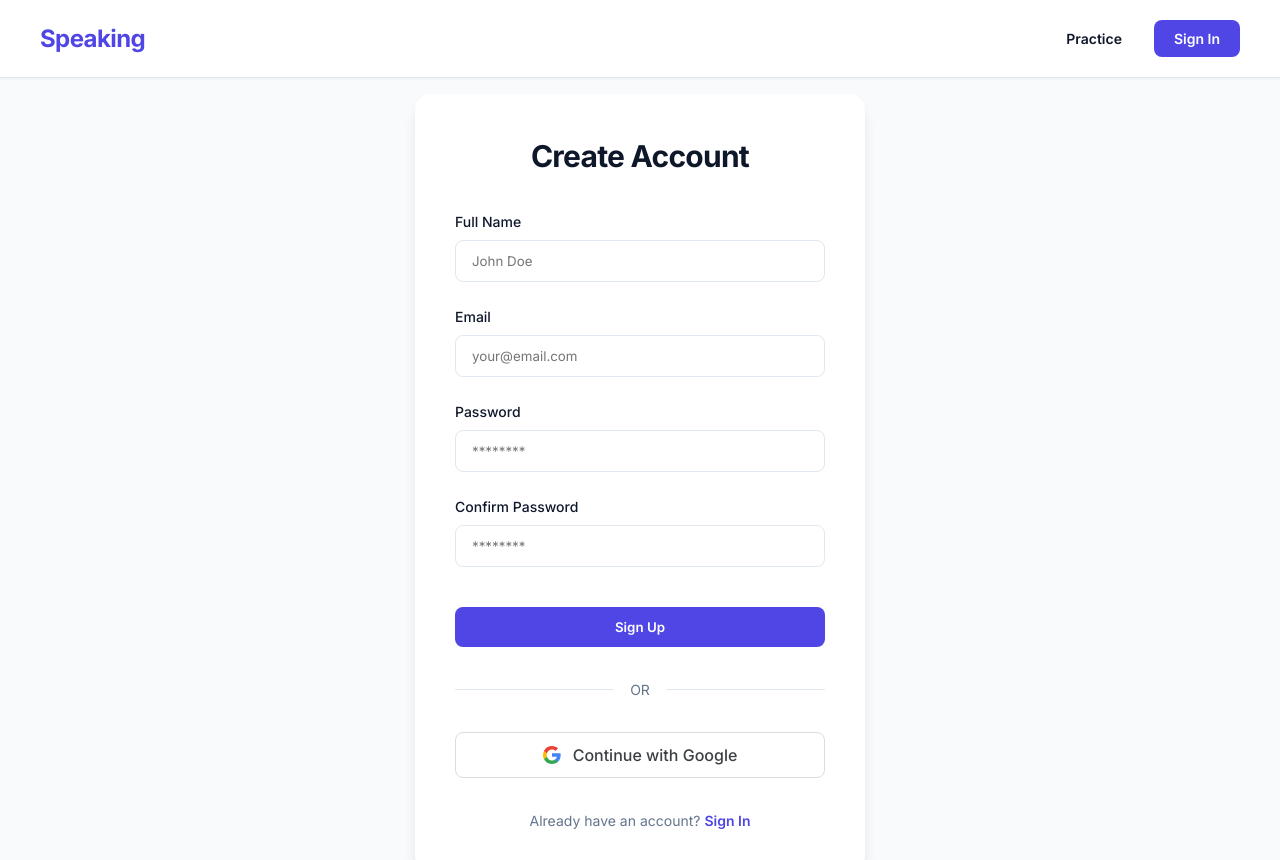
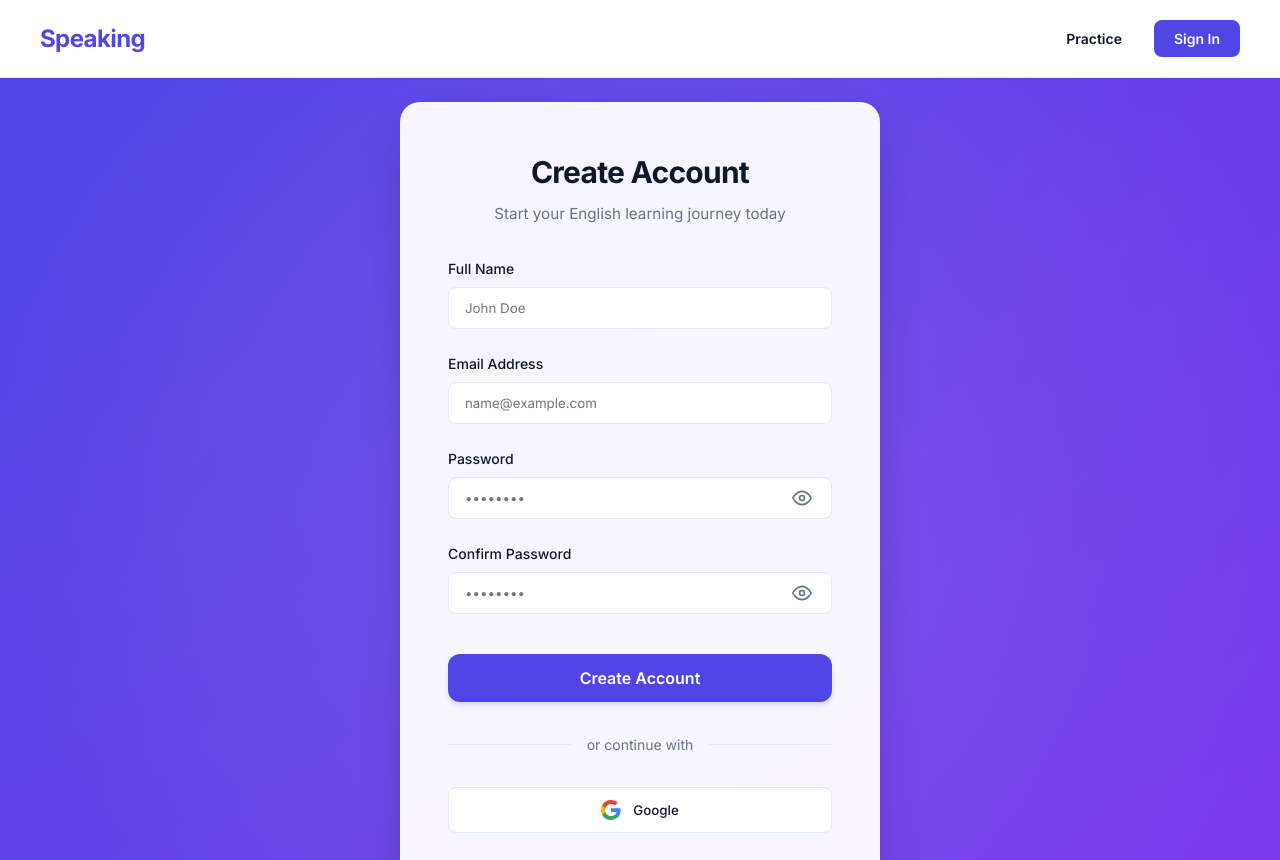
Before and after one commit to ismatullaevx/SpeakingForEnglish, a React (Vite) app: page /signup in a window 1280 px wide. Shown: the top 860 px of the page. Built offline with nearby package versions, Linux system fonts and the light colour scheme; no server answers; what groq-sdk would draw is missing.

Commit message:
feat: implement email confirmation flow and add password visibility toggles to sign-up page

```diff
--- a/src/index.css
+++ b/src/index.css
@@ -14,7 +14,8 @@
   --shadow-sm: 0 1px 2px 0 rgb(0 0 0 / 0.05);
   --shadow-md: 0 4px 6px -1px rgb(0 0 0 / 0.1), 0 2px 4px -2px rgb(0 0 0 / 0.1);
   --shadow-lg: 0 10px 15px -3px rgb(0 0 0 / 0.1), 0 4px 6px -4px rgb(0 0 0 / 0.1);
-  --radius: 1rem;
+  --radius: 1.25rem;
+  --auth-gradient: linear-gradient(135deg, #4f46e5 0%, #7c3aed 100%);
 }
 
 * {
@@ -76,17 +77,34 @@ button {
   display: flex;
   align-items: center;
   justify-content: center;
-  min-height: calc(100vh - 80px);
-  padding: 1rem;
+  min-height: 100vh;
+  padding: 1.5rem;
+  background: var(--auth-gradient);
+  position: relative;
+  overflow: hidden;
+}
+
+.auth-container::before {
+  content: '';
+  position: absolute;
+  width: 150%;
+  height: 150%;
+  background: radial-gradient(circle, rgba(255,255,255,0.1) 0%, transparent 60%);
+  top: -25%;
+  left: -25%;
+  pointer-events: none;
 }
 
 .auth-card {
-  background: var(--card-bg);
-  padding: 2.5rem;
+  background: rgba(255, 255, 255, 0.95);
+  backdrop-filter: blur(10px);
+  padding: 3rem;
   border-radius: var(--radius);
-  box-shadow: var(--shadow-lg);
+  box-shadow: 0 25px 50px -12px rgba(0, 0, 0, 0.25);
   width: 100%;
-  max-width: 450px;
+  max-width: 480px;
+  animation: fadeIn 0.6s cubic-bezier(0.16, 1, 0.3, 1);
+  z-index: 1;
 }
 
 .auth-card h2 {
@@ -125,21 +143,62 @@ button {
 .form-group input:focus {
   outline: none;
   border-color: var(--primary);
-  box-shadow: 0 0 0 3px rgba(79, 70, 229, 0.1);
+  box-shadow: 0 0 0 4px rgba(79, 70, 229, 0.15);
+}
+
+.password-input-wrapper {
+  position: relative;
+  display: flex;
+  align-items: center;
+}
+
+.password-input-wrapper input {
+  width: 100%;
+  padding-right: 3rem;
+}
+
+.password-toggle {
+  position: absolute;
+  right: 1rem;
+  background: none;
+  border: none;
+  color: var(--text-muted);
+  padding: 0.25rem;
+  display: flex;
+  align-items: center;
+  justify-content: center;
+  transition: color 0.2s;
+}
+
+.password-toggle:hover {
+  color: var(--primary);
 }
 
 .auth-button {
   background: var(--primary);
   color: white;
-  padding: 0.75rem;
+  padding: 0.875rem;
   border: none;
-  border-radius: 0.5rem;
+  border-radius: 0.75rem;
   font-weight: 600;
+  font-size: 1rem;
   margin-top: 1rem;
+  box-shadow: 0 4px 6px -1px rgba(79, 70, 229, 0.2);
 }
 
-.auth-button:hover {
+.auth-button:hover:not(:disabled) {
   background: var(--primary-hover);
+  transform: translateY(-1px);
+  box-shadow: 0 10px 15px -3px rgba(79, 70, 229, 0.3);
+}
+
+.auth-button:active:not(:disabled) {
+  transform: translateY(0);
+}
+
+.auth-button:disabled {
+  opacity: 0.7;
+  cursor: not-allowed;
 }
 
 .auth-divider {
--- a/src/pages/LoginPage.jsx
+++ b/src/pages/LoginPage.jsx
@@ -5,6 +5,7 @@ import { useAuth } from '../context/AuthContext';
 const LoginPage = () => {
     const [email, setEmail] = useState('');
     const [password, setPassword] = useState('');
+    const [showPassword, setShowPassword] = useState(false);
     const [error, setError] = useState('');
     const [loading, setLoading] = useState(false);
     const { login, signInWithGoogle } = useAuth();
@@ -14,7 +15,6 @@ const LoginPage = () => {
         setError('');
         try {
             await signInWithGoogle();
-            // OAuth redirect handles the navigation
         } catch (err) {
             setError('Google login error: ' + err.message);
         }
@@ -28,7 +28,16 @@ const LoginPage = () => {
             await login(email, password);
             navigate('/');
         } catch (err) {
-            setError(err.message);
+            console.error('Login error:', err);
+            if (err.message?.includes('Email not confirmed')) {
+                setError('Please confirm your email address before signing in. Check your inbox for a confirmation link.');
+            } else if (err.message?.includes('rate limit')) {
+                setError('Email rate limit exceeded. Please wait a few minutes before trying again, or use Google Sign-In.');
+            } else if (err.message?.includes('Invalid login credentials')) {
+                setError('Invalid email or password. Please try again.');
+            } else {
+                setError(err.message || 'Failed to sign in. Please check your credentials.');
+            }
         } finally {
             setLoading(false);
         }
@@ -37,70 +46,78 @@ const LoginPage = () => {
     return (
         <div className="auth-container">
             <div className="auth-card">
-                <h2>Sign In</h2>
+                <div style={{ textAlign: 'center', marginBottom: '2rem' }}>
+                    <h2 style={{ marginBottom: '0.5rem' }}>Welcome Back</h2>
+                    <p style={{ color: 'var(--text-muted)', fontSize: '0.95rem' }}>
+                        Continue your English learning journey
+                    </p>
+                </div>
+
                 {error && <div className="error-message">{error}</div>}
 
                 <form onSubmit={handleSubmit} className="auth-form">
                     <div className="form-group">
-                        <label>Email</label>
+                        <label>Email Address</label>
                         <input
                             type="email"
                             value={email}
                             onChange={(e) => setEmail(e.target.value)}
                             required
-                            placeholder="your@email.com"
+                            placeholder="name@example.com"
+                            autoComplete="email"
                         />
                     </div>
                     <div className="form-group">
                         <label>Password</label>
-                        <input
-                            type="password"
-                            value={password}
-                            onChange={(e) => setPassword(e.target.value)}
-                            required
-                            placeholder="********"
-                        />
+                        <div className="password-input-wrapper">
+                            <input
+                                type={showPassword ? "text" : "password"}
+                                value={password}
+                                onChange={(e) => setPassword(e.target.value)}
+                                required
+                                placeholder="••••••••"
+                                autoComplete="current-password"
+                            />
+                            <button
+                                type="button"
+                                className="password-toggle"
+                                onClick={() => setShowPassword(!showPassword)}
+                                tabIndex="-1"
+                            >
+                                {showPassword ? (
+                                    <svg width="20" height="20" viewBox="0 0 24 24" fill="none" stroke="currentColor" strokeWidth="2" strokeLinecap="round" strokeLinejoin="round"><path d="M17.94 17.94A10.07 10.07 0 0 1 12 20c-7 0-11-8-11-8a18.45 18.45 0 0 1 5.06-5.94M9.9 4.24A9.12 9.12 0 0 1 12 4c7 0 11 8 11 8a18.5 18.5 0 0 1-2.16 3.19m-6.72-1.07a3 3 0 1 1-4.24-4.24"></path><line x1="1" y1="1" x2="23" y2="23"></line></svg>
+                                ) : (
+                                    <svg width="20" height="20" viewBox="0 0 24 24" fill="none" stroke="currentColor" strokeWidth="2" strokeLinecap="round" strokeLinejoin="round"><path d="M1 12s4-8 11-8 11 8 11 8-4 8-11 8-11-8-11-8z"></path><circle cx="12" cy="12" r="3"></circle></svg>
+                                )}
+                            </button>
+                        </div>
                     </div>
+
                     <button type="submit" className="auth-button" disabled={loading}>
-                        {loading ? 'Logging in...' : 'Login'}
+                        {loading ? 'Signing in...' : 'Sign In'}
                     </button>
                 </form>
 
                 <div className="auth-divider">
-                    <span>OR</span>
+                    <span>or continue with</span>
                 </div>
 
                 <button
                     onClick={handleGoogleLogin}
                     className="google-auth-button"
-                    style={{
-                        width: '100%',
-                        display: 'flex',
-                        alignItems: 'center',
-                        justifyContent: 'center',
-                        gap: '12px',
-                        padding: '12px',
-                        backgroundColor: 'white',
-                        border: '1px solid #dadce0',
-                        borderRadius: '8px',
-                        fontSize: '16px',
-                        fontWeight: '500',
-                        color: '#3c4043',
-                        cursor: 'pointer',
-                        transition: 'background-color 0.2s'
-                    }}
+                    type="button"
                 >
-                    <svg width="18" height="18" viewBox="0 0 18 18">
+                    <svg width="20" height="20" viewBox="0 0 18 18">
                         <path d="M17.64 9.2c0-.637-.057-1.251-.164-1.84H9v3.481h4.844c-.209 1.125-.843 2.078-1.796 2.717v2.258h2.908c1.702-1.567 2.684-3.874 2.684-6.615z" fill="#4285F4"/>
                         <path d="M9 18c2.43 0 4.467-.806 5.956-2.184l-2.908-2.258c-.806.54-1.837.86-3.048.86-2.344 0-4.328-1.584-5.036-3.711H.957v2.332A8.997 8.997 0 0 0 9 18z" fill="#34A853"/>
                         <path d="M3.964 10.712c-.18-.54-.282-1.117-.282-1.712s.102-1.172.282-1.712V4.956H.957A8.996 8.996 0 0 0 0 9c0 1.497.366 2.91 1.014 4.152l2.95-2.44z" fill="#FBBC05"/>
                         <path d="M9 3.58c1.321 0 2.508.454 3.44 1.345l2.582-2.58C13.463.891 11.426 0 9 0A8.997 8.997 0 0 0 .957 4.956L3.964 7.29c.708-2.127 2.692-3.71 5.036-3.71z" fill="#EA4335"/>
                     </svg>
-                    Continue with Google
+                    Google
                 </button>
 
                 <p className="auth-footer">
-                    Don't have an account? <Link to="/signup">Sign Up</Link>
+                    New here? <Link to="/signup">Create an account</Link>
                 </p>
             </div>
         </div>
--- a/src/pages/SignUpPage.jsx
+++ b/src/pages/SignUpPage.jsx
@@ -9,7 +9,10 @@ const SignUpPage = () => {
         password: '',
         confirmPassword: ''
     });
+    const [showPassword, setShowPassword] = useState(false);
+    const [showConfirmPassword, setShowConfirmPassword] = useState(false);
     const [error, setError] = useState('');
+    const [success, setSuccess] = useState(null); // Changed to null to store result type
     const [loading, setLoading] = useState(false);
     const { signup, signInWithGoogle } = useAuth();
     const navigate = useNavigate();
@@ -35,22 +38,81 @@ const SignUpPage = () => {
             return setError('Passwords do not match');
         }
 
+        if (formData.password.length < 6) {
+            return setError('Password must be at least 6 characters');
+        }
+
         setLoading(true);
         try {
-            await signup(formData.email, formData.password, { name: formData.name });
-            navigate('/login');
-            alert('Registration successful! Please login.');
+            const data = await signup(formData.email, formData.password, { full_name: formData.name });
+
+            // If session is null, email confirmation is required
+            if (!data.session) {
+                setSuccess('confirmation_required');
+            } else {
+                setSuccess('auto_login');
+                setTimeout(() => {
+                    navigate('/');
+                }, 2000);
+            }
         } catch (err) {
-            setError(err.message);
+            console.error('Signup error:', err);
+            if (err.message?.includes('Email not confirmed')) {
+                setError('Please confirm your email address before signing in. Check your inbox for a confirmation link.');
+            } else if (err.message?.includes('rate limit')) {
+                setError('Too many attempts. Please wait a few minutes before trying again.');
+            } else {
+                setError(err.message || 'Failed to create account.');
+            }
         } finally {
             setLoading(false);
         }
     };
 
+    if (success) {
+        return (
+            <div className="auth-container">
+                <div className="auth-card" style={{ textAlign: 'center' }}>
+                    <div style={{
+                        width: '64px',
+                        height: '64px',
+                        background: success === 'confirmation_required' ? '#fff7ed' : '#dcfce7',
+                        borderRadius: '50%',
+                        display: 'flex',
+                        alignItems: 'center',
+                        justifyContent: 'center',
+                        margin: '0 auto 1.5rem'
+                    }}>
+                        {success === 'confirmation_required' ? (
+                            <svg width="32" height="32" viewBox="0 0 24 24" fill="none" stroke="#f97316" strokeWidth="3" strokeLinecap="round" strokeLinejoin="round"><path d="M4 4h16c1.1 0 2 .9 2 2v12c0 1.1-.9 2-2 2H4c-1.1 0-2-.9-2-2V6c0-1.1.9-2 2-2z"></path><polyline points="22,6 12,13 2,6"></polyline></svg>
+                        ) : (
+                            <svg width="32" height="32" viewBox="0 0 24 24" fill="none" stroke="#16a34a" strokeWidth="3" strokeLinecap="round" strokeLinejoin="round"><polyline points="20 6 9 17 4 12"></polyline></svg>
+                        )}
+                    </div>
+                    <h2>{success === 'confirmation_required' ? 'Check your email' : 'Account Created!'}</h2>
+                    <p style={{ color: 'var(--text-muted)', marginBottom: '2rem' }}>
+                        {success === 'confirmation_required'
+                            ? "We've sent a confirmation link to your email address. Please click it to activate your account."
+                            : 'Your account has been successfully created. You are being redirected...'}
+                    </p>
+                    <Link to="/login" className="auth-button" style={{ display: 'block', textDecoration: 'none' }}>
+                        Go to Login
+                    </Link>
+                </div>
+            </div>
+        );
+    }
+
     return (
         <div className="auth-container">
             <div className="auth-card">
-                <h2>Create Account</h2>
+                <div style={{ textAlign: 'center', marginBottom: '2rem' }}>
+                    <h2 style={{ marginBottom: '0.5rem' }}>Create Account</h2>
+                    <p style={{ color: 'var(--text-muted)', fontSize: '0.95rem' }}>
+                        Start your English learning journey today
+                    </p>
+                </div>
+
                 {error && <div className="error-message">{error}</div>}
 
                 <form onSubmit={handleSubmit} className="auth-form">
@@ -63,77 +125,94 @@ const SignUpPage = () => {
                             onChange={handleChange}
                             required
                             placeholder="John Doe"
+                            autoComplete="name"
                         />
                     </div>
                     <div className="form-group">
-                        <label>Email</label>
+                        <label>Email Address</label>
                         <input
                             type="email"
                             name="email"
                             value={formData.email}
                             onChange={handleChange}
                             required
-                            placeholder="your@email.com"
+                            placeholder="name@example.com"
+                            autoComplete="email"
                         />
                     </div>
                     <div className="form-group">
                         <label>Password</label>
+                        <div className="password-input-wrapper">
                             <input
-                            type="password"
+                                type={showPassword ? "text" : "password"}
                                 name="password"
                                 value={formData.password}
                                 onChange={handleChange}
                                 required
-                            placeholder="********"
+                                placeholder="••••••••"
+                                autoComplete="new-password"
                             />
+                            <button
+                                type="button"
+                                className="password-toggle"
+                                onClick={() => setShowPassword(!showPassword)}
+                                tabIndex="-1"
+                            >
+                                {showPassword ? (
+                                    <svg width="20" height="20" viewBox="0 0 24 24" fill="none" stroke="currentColor" strokeWidth="2" strokeLinecap="round" strokeLinejoin="round"><path d="M17.94 17.94A10.07 10.07 0 0 1 12 20c-7 0-11-8-11-8a18.45 18.45 0 0 1 5.06-5.94M9.9 4.24A9.12 9.12 0 0 1 12 4c7 0 11 8 11 8a18.5 18.5 0 0 1-2.16 3.19m-6.72-1.07a3 3 0 1 1-4.24-4.24"></path><line x1="1" y1="1" x2="23" y2="23"></line></svg>
+                                ) : (
+                                    <svg width="20" height="20" viewBox="0 0 24 24" fill="none" stroke="currentColor" strokeWidth="2" strokeLinecap="round" strokeLinejoin="round"><path d="M1 12s4-8 11-8 11 8 11 8-4 8-11 8-11-8-11-8z"></path><circle cx="12" cy="12" r="3"></circle></svg>
+                                )}
+                            </button>
+                        </div>
                     </div>
                     <div className="form-group">
                         <label>Confirm Password</label>
+                        <div className="password-input-wrapper">
                             <input
-                            type="password"
+                                type={showConfirmPassword ? "text" : "password"}
                                 name="confirmPassword"
                                 value={formData.confirmPassword}
                                 onChange={handleChange}
                                 required
-                            placeholder="********"
+                                placeholder="••••••••"
+                                autoComplete="new-password"
                             />
+                            <button
+                                type="button"
+                                className="password-toggle"
+                                onClick={() => setShowConfirmPassword(!showConfirmPassword)}
+                                tabIndex="-1"
+                            >
+                                {showConfirmPassword ? (
+                                    <svg width="20" height="20" viewBox="0 0 24 24" fill="none" stroke="currentColor" strokeWidth="2" strokeLinecap="round" strokeLinejoin="round"><path d="M17.94 17.94A10.07 10.07 0 0 1 12 20c-7 0-11-8-11-8a18.45 18.45 0 0 1 5.06-5.94M9.9 4.24A9.12 9.12 0 0 1 12 4c7 0 11 8 11 8a18.5 18.5 0 0 1-2.16 3.19m-6.72-1.07a3 3 0 1 1-4.24-4.24"></path><line x1="1" y1="1" x2="23" y2="23"></line></svg>
+                                ) : (
+                                    <svg width="20" height="20" viewBox="0 0 24 24" fill="none" stroke="currentColor" strokeWidth="2" strokeLinecap="round" strokeLinejoin="round"><path d="M1 12s4-8 11-8 11 8 11 8-4 8-11 8-11-8-11-8z"></path><circle cx="12" cy="12" r="3"></circle></svg>
+                                )}
+                            </button>
+                        </div>
                     </div>
                     <button type="submit" className="auth-button" disabled={loading}>
-                        {loading ? 'Creating account...' : 'Sign Up'}
+                        {loading ? 'Creating account...' : 'Create Account'}
                     </button>
                 </form>
 
                 <div className="auth-divider">
-                    <span>OR</span>
+                    <span>or continue with</span>
                 </div>
 
                 <button
                     onClick={handleGoogleLogin}
                     className="google-auth-button"
-                    style={{
-                        width: '100%',
-                        display: 'flex',
-                        alignItems: 'center',
-                        justifyContent: 'center',
-                        gap: '12px',
-                        padding: '12px',
-                        backgroundColor: 'white',
-                        border: '1px solid #dadce0',
-                        borderRadius: '8px',
-                        fontSize: '16px',
-                        fontWeight: '500',
-                        color: '#3c4043',
-                        cursor: 'pointer',
-                        transition: 'background-color 0.2s'
-                    }}
+                    type="button"
                 >
-                    <svg width="18" height="18" viewBox="0 0 18 18">
+                    <svg width="20" height="20" viewBox="0 0 18 18">
                         <path d="M17.64 9.2c0-.637-.057-1.251-.164-1.84H9v3.481h4.844c-.209 1.125-.843 2.078-1.796 2.717v2.258h2.908c1.702-1.567 2.684-3.874 2.684-6.615z" fill="#4285F4"/>
                         <path d="M9 18c2.43 0 4.467-.806 5.956-2.184l-2.908-2.258c-.806.54-1.837.86-3.048.86-2.344 0-4.328-1.584-5.036-3.711H.957v2.332A8.997 8.997 0 0 0 9 18z" fill="#34A853"/>
                         <path d="M3.964 10.712c-.18-.54-.282-1.117-.282-1.712s.102-1.172.282-1.712V4.956H.957A8.996 8.996 0 0 0 0 9c0 1.497.366 2.91 1.014 4.152l2.95-2.44z" fill="#FBBC05"/>
                         <path d="M9 3.58c1.321 0 2.508.454 3.44 1.345l2.582-2.58C13.463.891 11.426 0 9 0A8.997 8.997 0 0 0 .957 4.956L3.964 7.29c.708-2.127 2.692-3.71 5.036-3.71z" fill="#EA4335"/>
                     </svg>
-                    Continue with Google
+                    Google
                 </button>
 
                 <p className="auth-footer">
```
Lines whose indentation alone changed are shown as unchanged.
